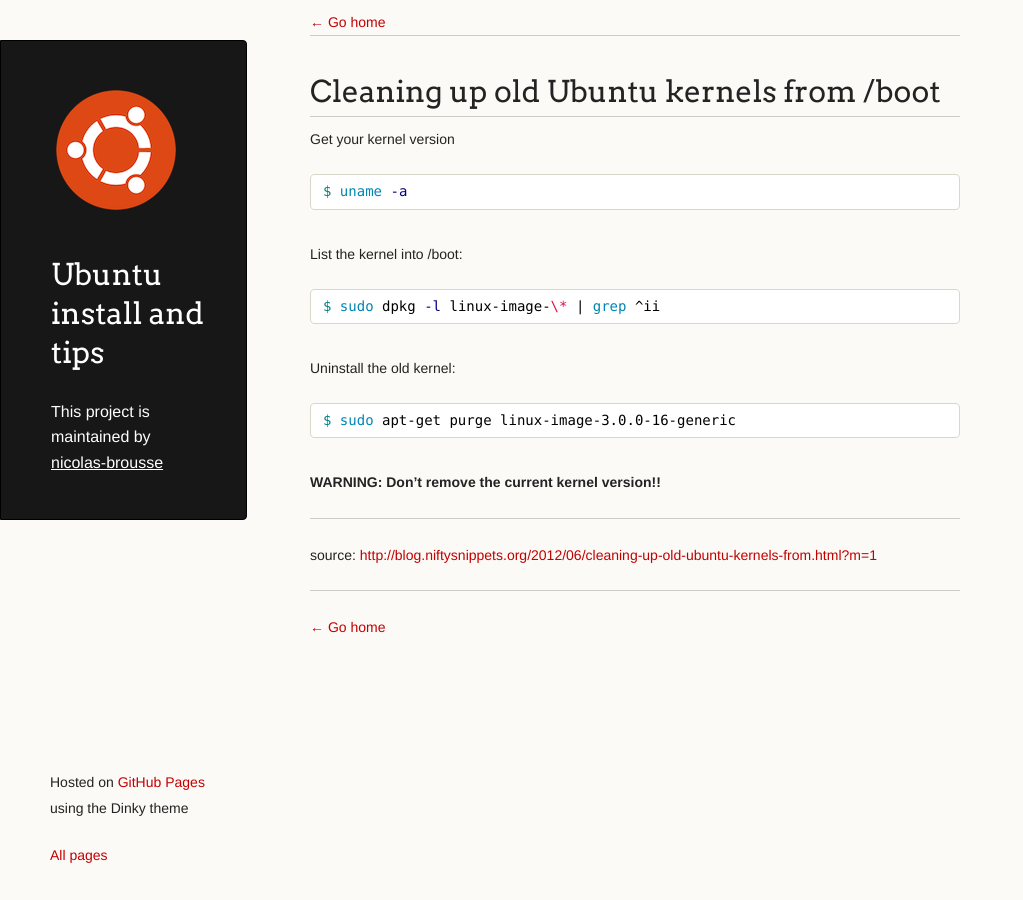
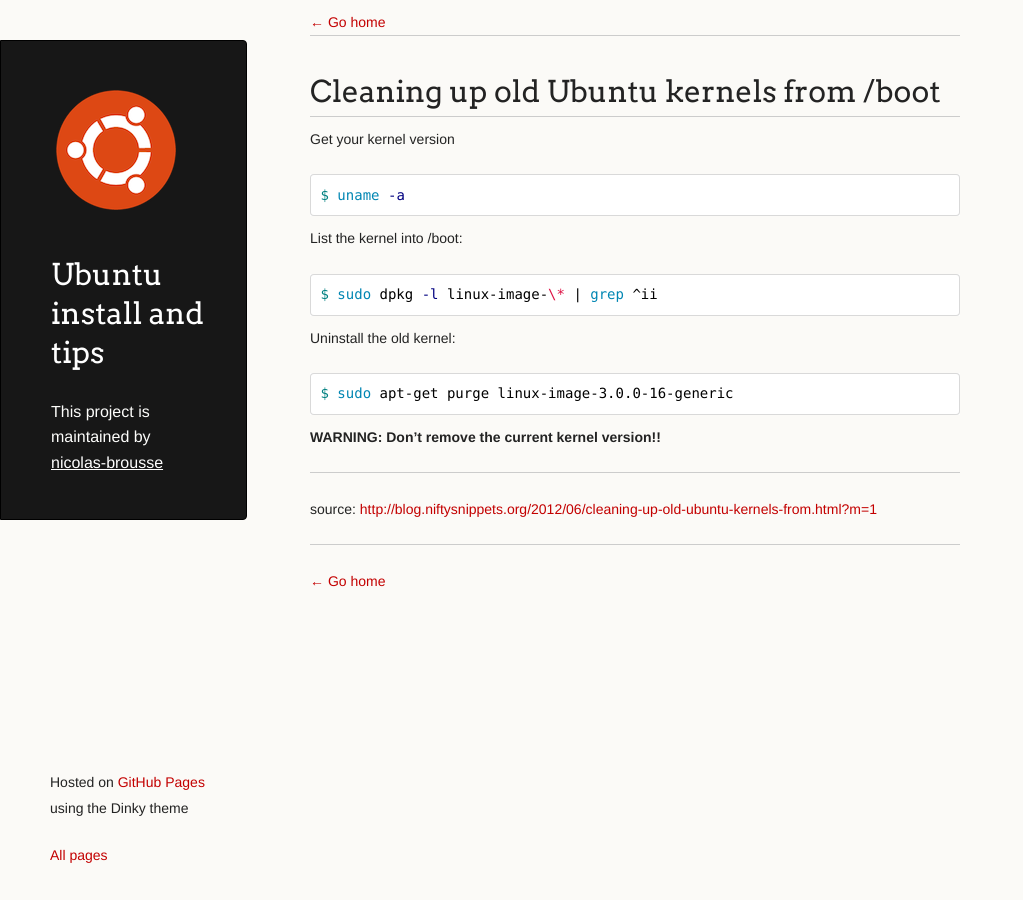
Before and after one commit to nicolas-brousse/ubuntu-install-and-tips, a Jekyll site: the page built from pages/others/kernel_cleanup.md, in a window 1280 px wide. Shown: the whole page, without its empty margins (0-1023 px from the left). Built offline with Jekyll 4.4.1, drawn with Linux system fonts in a browser that asks for light colours; Markdown is read by kramdown in place of the engine named in the settings.

Commit message:
Update style for pre and code tags

```diff
--- a/assets/css/styles.css
+++ b/assets/css/styles.css
@@ -152,20 +152,51 @@
 
 /* Code blocks */
 
-code, pre {
-	font-family: Monaco, "Bitstream Vera Sans Mono", "Lucida Console", Terminal, monospace;
-  color:#000;
-  font-size:14px;
+code,
+pre {
+  padding: 0 3px 2px;
+  font-family: Monaco, Menlo, Consolas, "Courier New", monospace;
+  font-size: 14px;
+  color: #000000;
+  -webkit-border-radius: 3px;
+     -moz-border-radius: 3px;
+          border-radius: 3px;
+}
+
+code {
+  padding: 2px 4px;
+  color: #d14;
+  white-space: nowrap;
+  background-color: #f7f7f9;
+  border: 1px solid #e1e1e8;
 }
 
 pre {
-	padding: 4px 12px;
-  background: #FDFEFB;
-  border-radius:4px;
-  border:1px solid #D7D8C8;
-  overflow: auto;
-  overflow-y: hidden;
-	margin-bottom: 32px;
+  display: block;
+  padding: 9.5px;
+  margin: 0 0 10px;
+  font-size: 13px;
+  line-height: 20px;
+  word-break: break-all;
+  word-wrap: break-word;
+  white-space: pre;
+  white-space: pre-wrap;
+  background-color: #f5f5f5;
+  border: 1px solid #ccc;
+  border: 1px solid rgba(0, 0, 0, 0.15);
+  -webkit-border-radius: 4px;
+     -moz-border-radius: 4px;
+          border-radius: 4px;
+  max-height: 340px;
+}
+
+pre code {
+  padding: 0;
+  color: inherit;
+  white-space: pre;
+  white-space: pre-wrap;
+  background-color: transparent;
+  border: 0;
 }
 
 
```
